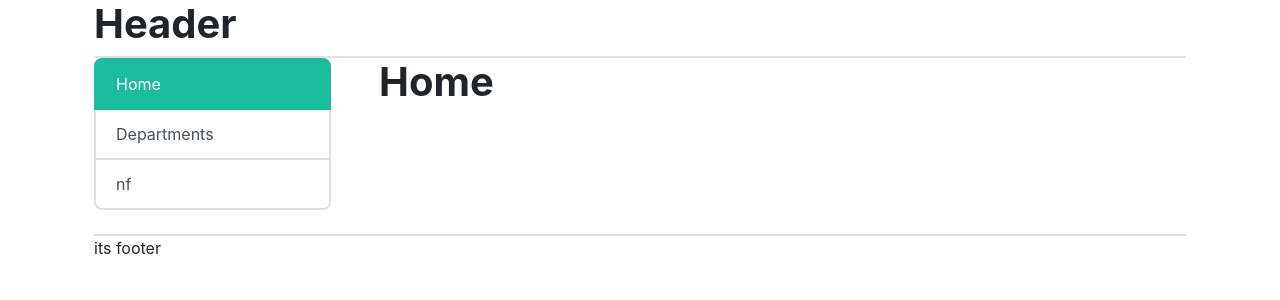
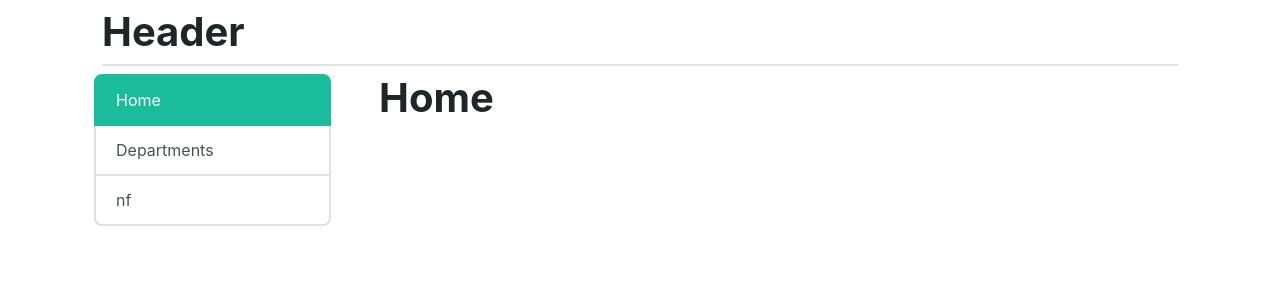
Before and after one commit to rinkeshsante/CollegeRepoFrontend, a React (Create React App) app: page /home in a window 1280 px wide. Shown: the top 300 px of the page. Built offline with nearby package versions, Linux system fonts and the light colour scheme.

Commit message:
removed csv feacture and minute adjustments

```diff
--- a/src/App.js
+++ b/src/App.js
@@ -1,6 +1,5 @@
 import React from "react";
 import "./App.css";
-import Footer from "./components/footer";
 import Main from "./components/main";
 import Navbar from "./components/navbar";
 import Sidebar from "./components/sidebar";
@@ -13,7 +12,6 @@ function App() {
         <Sidebar></Sidebar>
         <Main></Main>
       </div>
-      <Footer></Footer>
     </div>
   );
 }
--- a/src/components/navbar.jsx
+++ b/src/components/navbar.jsx
@@ -3,7 +3,7 @@ import React, { Component } from "react";
 export class Navbar extends Component {
   render() {
     return (
-      <nav className="border-bottom">
+      <nav className="border-bottom m-2">
         <h1>Header</h1>
       </nav>
     );
```
Also changed, not shown: src/components/testTable.jsx (+11 -0 lines).
